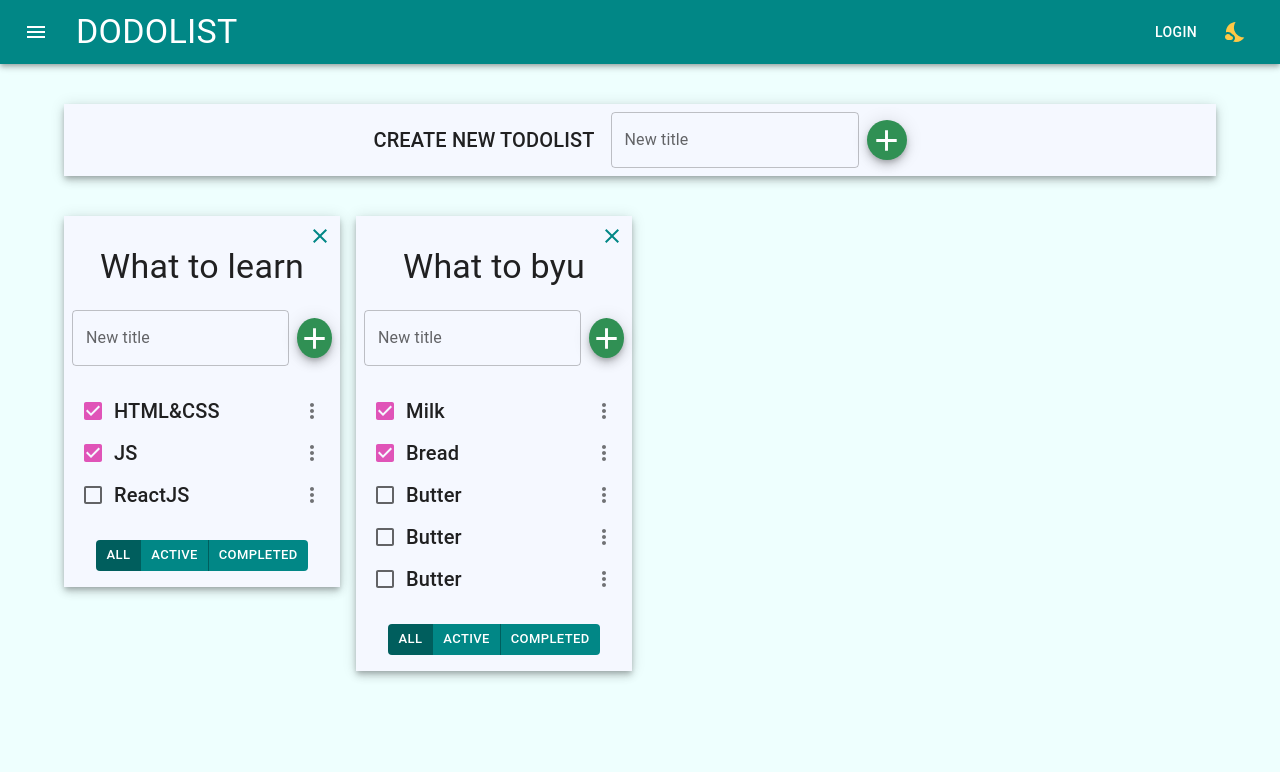
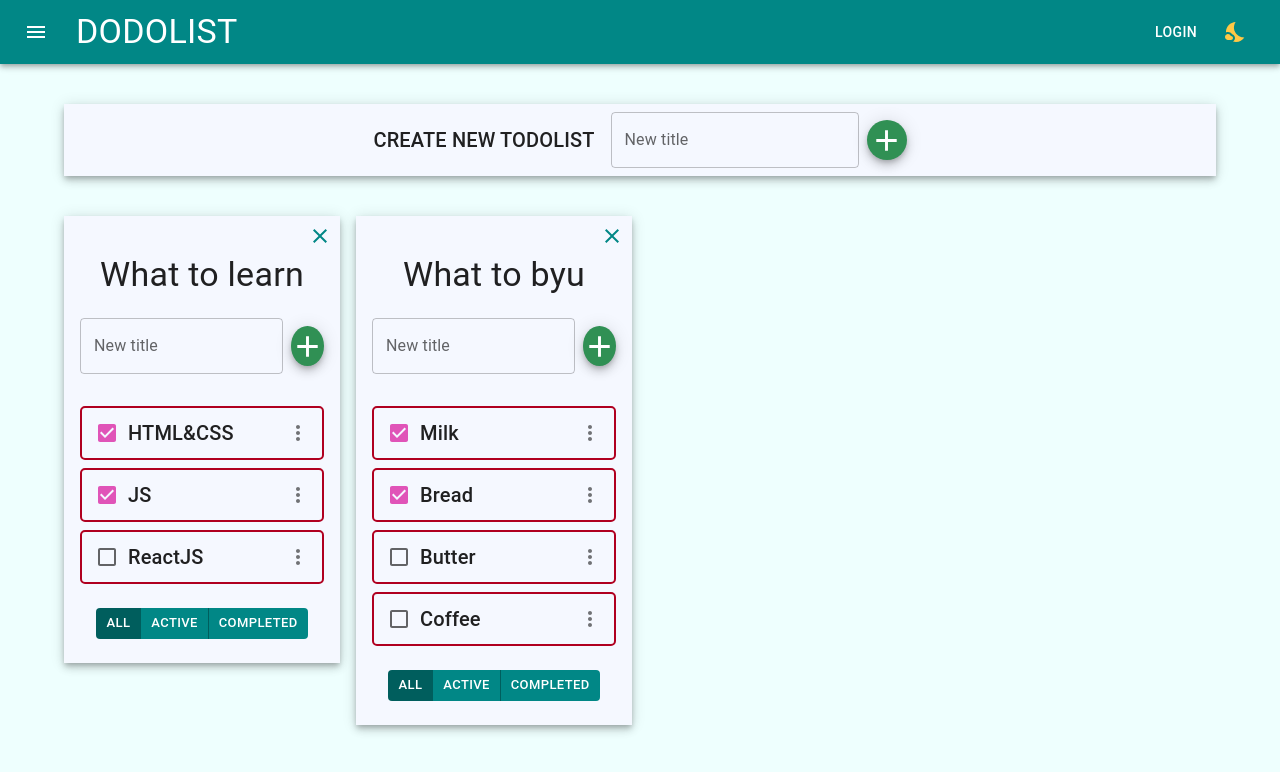
Before and after one commit to tazalov/todolist, a React (Create React App) app: page / in a window 1280 px wide. Shown: the top 772 px of the page. Built offline with nearby package versions, Linux system fonts and the light colour scheme.

Commit message:
Creating edit menu, refactoring styles, deploy

```diff
--- a/src/app/App.tsx
+++ b/src/app/App.tsx
@@ -17,7 +17,7 @@ export type FilterT = 'all' | 'active' | 'completed'
 
 type TodoListT = {
   id: string
-  name: string
+  title: string
   filter: FilterT
 }
 
@@ -44,8 +44,8 @@ export const App = () => {
 
   //! ---------- state
   const [todoLists, setTodoLists] = useState<TodoListT[]>([
-    { id: todoListId1, name: 'What to learn', filter: 'all' },
-    { id: todoListId2, name: 'What to byu', filter: 'all' },
+    { id: todoListId1, title: 'What to learn', filter: 'all' },
+    { id: todoListId2, title: 'What to byu', filter: 'all' },
   ])
   const [tasks, setTasks] = useState<TasksT>({
     [todoListId1]: [
@@ -57,16 +57,15 @@ export const App = () => {
       { id: v1(), title: 'Milk', isDone: true },
       { id: v1(), title: 'Bread', isDone: true },
       { id: v1(), title: 'Butter', isDone: false },
-      { id: v1(), title: 'Butter', isDone: false },
-      { id: v1(), title: 'Butter', isDone: false },
+      { id: v1(), title: 'Coffee', isDone: false },
     ],
   })
 
   //! ---------- change array todoLists
-  const addTodoList = (name: string) => {
+  const addTodoList = (title: string) => {
     const newTodoList: TodoListT = {
       id: v1(),
-      name,
+      title,
       filter: 'all',
     }
     const newTasks: TaskT[] = [{ id: v1(), title: 'New Task', isDone: false }]
@@ -82,8 +81,8 @@ export const App = () => {
     const newTodoLists = todoLists.map(el => (el.id === todolistId ? { ...el, filter } : el))
     setTodoLists(newTodoLists)
   }
-  const changeTitleTodolist = (todoListId: string, name: string) => {
-    const newTodoLists = todoLists.map(el => (el.id === todoListId ? { ...el, name } : el))
+  const changeTitleTodolist = (todoListId: string, title: string) => {
+    const newTodoLists = todoLists.map(el => (el.id === todoListId ? { ...el, title } : el))
     setTodoLists(newTodoLists)
   }
 
@@ -115,7 +114,7 @@ export const App = () => {
       <Grid key={el.id} xl={3} lg={3} md={4} sm={6} xs={12}>
         <Todolist
           id={el.id}
-          name={el.name}
+          title={el.title}
           tasks={currentTasks}
           filterValue={el.filter}
           addTask={addTask}
--- /dev/null
+++ b/src/components/todo/edit-menu/index.tsx
@@ -0,0 +1,66 @@
+import SaveIcon from '@mui/icons-material/Save'
+import { Button, Dialog, DialogTitle, List, ListItem, TextField } from '@mui/material'
+import { AdapterDayjs } from '@mui/x-date-pickers/AdapterDayjs'
+import { DatePicker } from '@mui/x-date-pickers/DatePicker'
+import { LocalizationProvider } from '@mui/x-date-pickers/LocalizationProvider'
+import dayjs, { Dayjs } from 'dayjs'
+import { FC, useState } from 'react'
+
+const today = dayjs()
+
+export interface EditMenuPT {
+  open: boolean
+  onClose: () => void
+}
+
+export const EditMenu: FC<EditMenuPT> = ({ onClose, open }) => {
+  const [startDate, setStartDate] = useState<Dayjs | null>(today)
+  const [deadLine, setDeadLine] = useState<Dayjs | null>(today)
+
+  const handlerStartDate = (date: Dayjs | null) => setStartDate(date)
+  const handlerDeadLine = (date: Dayjs | null) => setDeadLine(date)
+
+  const shouldDisableDate = (date: Dayjs) => {
+    if (startDate) {
+      return date && date.isBefore(startDate, 'day')
+    }
+    return false
+  }
+
+  return (
+    <Dialog onClose={onClose} open={open}>
+      <DialogTitle>Set new data for task</DialogTitle>
+      <List sx={{ pt: 0 }}>
+        <ListItem>
+          <TextField label={'New title'} variant="outlined" size="medium" fullWidth />
+        </ListItem>
+        <ListItem>
+          <TextField
+            label={'New description'}
+            variant="outlined"
+            size="medium"
+            multiline
+            maxRows={4}
+            fullWidth
+          />
+        </ListItem>
+        <ListItem sx={{ gap: '10px' }}>
+          <LocalizationProvider dateAdapter={AdapterDayjs}>
+            <DatePicker label="Set start date" value={startDate} onChange={handlerStartDate} />
+            <DatePicker
+              label="Set deadline"
+              value={deadLine}
+              onChange={handlerDeadLine}
+              shouldDisableDate={shouldDisableDate}
+            />
+          </LocalizationProvider>
+        </ListItem>
+        <ListItem>
+          <Button startIcon={<SaveIcon />} onClick={onClose} variant="contained">
+            Save
+          </Button>
+        </ListItem>
+      </List>
+    </Dialog>
+  )
+}
--- a/src/components/todo/index.tsx
+++ b/src/components/todo/index.tsx
@@ -23,11 +23,22 @@ export const Todo: FC<TodoPT> = ({ title, isDone, changeIsDone, changeTitle, rem
   }
 
   return (
-    <ListItem role="listitem" disablePadding>
+    <ListItem
+      role="listitem"
+      disablePadding
+      sx={{
+        borderWidth: '2px',
+        borderColor: 'error.main',
+        borderStyle: 'solid',
+        borderRadius: '5px',
+        mt: 1,
+        p: 0.5,
+      }}
+    >
       <Checkbox color="secondary" checked={isDone} onChange={onChangeDoneHandler} />
       <Typography
         variant={'h6'}
-        style={{
+        sx={{
           height: '1.5em',
           display: 'inline-flex',
           width: '100%',
--- a/src/components/todo/todo-menu/index.tsx
+++ b/src/components/todo/todo-menu/index.tsx
@@ -3,6 +3,7 @@ import EditIcon from '@mui/icons-material/Edit'
 import MoreVertIcon from '@mui/icons-material/MoreVert'
 import { IconButton, ListItemIcon, Menu, MenuItem } from '@mui/material'
 import { FC, MouseEvent, useState } from 'react'
+import { EditMenu } from '../edit-menu'
 
 type TodoMenuPT = {
   edit?: () => {}
@@ -13,6 +14,17 @@ type TodoMenuPT = {
 export const TodoMenu: FC<TodoMenuPT> = ({ edit, remove, priority }) => {
   const [anchorEl, setAnchorEl] = useState<null | HTMLElement>(null)
   const open = Boolean(anchorEl)
+
+  const [openEditMenu, setOpenEditMenu] = useState(false)
+
+  const handleOpenEditMenu = () => {
+    setAnchorEl(null)
+    setOpenEditMenu(true)
+  }
+
+  const handleCloseEditMenu = () => {
+    setOpenEditMenu(false)
+  }
 
   const handleClick = (event: MouseEvent<HTMLElement>) => {
     setAnchorEl(event.currentTarget)
@@ -39,7 +51,7 @@ export const TodoMenu: FC<TodoMenuPT> = ({ edit, remove, priority }) => {
         <MoreVertIcon />
       </IconButton>
       <Menu id="long-menu" anchorEl={anchorEl} open={open} onClose={handleClose}>
-        <MenuItem onClick={handleClose} disableRipple color="default">
+        <MenuItem onClick={handleOpenEditMenu} disableRipple color="default">
           <ListItemIcon>
             <EditIcon fontSize={'small'} />
           </ListItemIcon>
@@ -52,6 +64,7 @@ export const TodoMenu: FC<TodoMenuPT> = ({ edit, remove, priority }) => {
           Remove
         </MenuItem>
       </Menu>
+      <EditMenu open={openEditMenu} onClose={handleCloseEditMenu} />
     </div>
   )
 }
--- a/src/components/todolist/index.tsx
+++ b/src/components/todolist/index.tsx
@@ -7,7 +7,7 @@ import { Todo } from '../todo'
 
 type TodolistPT = {
   id: string
-  name: string
+  title: string
   tasks: TaskT[]
   filterValue: FilterT
   addTask: (todolistId: string, title: string) => void
@@ -21,7 +21,7 @@ type TodolistPT = {
 
 export const Todolist: FC<TodolistPT> = ({
   id,
-  name,
+  title,
   tasks,
   filterValue,
   addTask,
@@ -69,10 +69,10 @@ export const Todolist: FC<TodolistPT> = ({
   })
 
   return (
-    <Box sx={{ bgcolor: 'background.blocks', position: 'relative', boxShadow: 5 }}>
+    <Box sx={{ bgcolor: 'background.blocks', position: 'relative', boxShadow: 5, p: 1 }}>
       <IconButton
         color="primary"
-        style={{ position: 'absolute', right: '0', top: '0', display: 'inline-flex' }}
+        sx={{ position: 'absolute', right: '0', top: '0', display: 'inline-flex' }}
         onClick={removeCurrent}
       >
         <CloseIcon fontSize="medium" />
@@ -80,19 +80,17 @@ export const Todolist: FC<TodolistPT> = ({
       <Stack spacing={2} alignItems="center" sx={{ p: '1.5em 0.5em 1em' }}>
         <Typography
           variant="h4"
-          style={{
+          sx={{
             height: '1.6em',
             display: 'inline-flex',
             alignItems: 'center',
             width: '100%',
           }}
         >
-          <EditableSpan title={name} titleAlign={'center'} changeTitle={changeCurrentTitle} />
+          <EditableSpan title={title} titleAlign={'center'} changeTitle={changeCurrentTitle} />
         </Typography>
         <AddItemForm addItem={addNewTask} />
-        <List dense component="div" role="list" sx={{ width: '100%' }}>
-          {tasksList}
-        </List>
+        <List sx={{ width: '100%' }}>{tasksList}</List>
         <ButtonGroup size="small" variant="contained" disableElevation>
           <Button
             sx={{
```
Also changed, not shown: package.json (+7 -1 lines), 1 other file (tests, documents, lock files or other folders).
